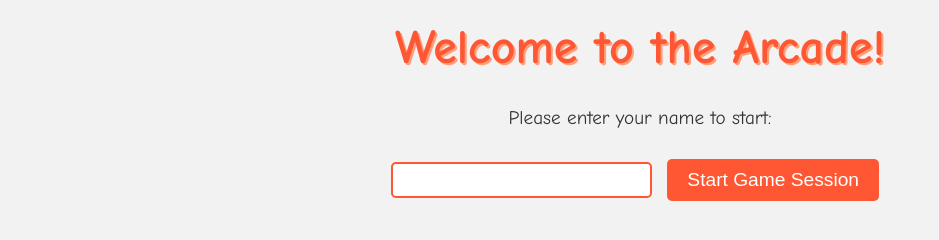
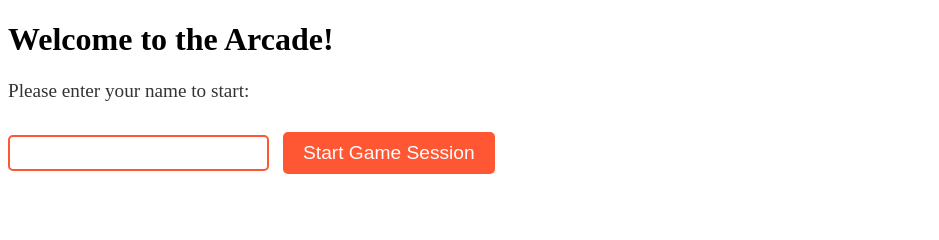
Before and after one commit to Daniella-murphy/Arcade-3, a plain HTML site: page index.html in a window 1280 px wide. Shown: the whole page, without its empty margins (0-939 px from the left). Drawn offline with Linux system fonts and the light colour scheme.

Commit message:
Update styles.css

```diff
--- a/styles.css
+++ b/styles.css
@@ -1,17 +1,4 @@
 body {
-    font-family: 'Comic Sans MS', cursive, sans-serif;
-    background-color: #f2f2f2;
-    text-align: center;
-    margin: 0;
-    padding: 0;
-}
-
-h1 {
-    color: #ff5733;
-    font-size: 3em;
-    margin-top: 20px;
-    text-shadow: 2px 2px #ffa07a;
-}
 
 p {
     color: #333;
```
